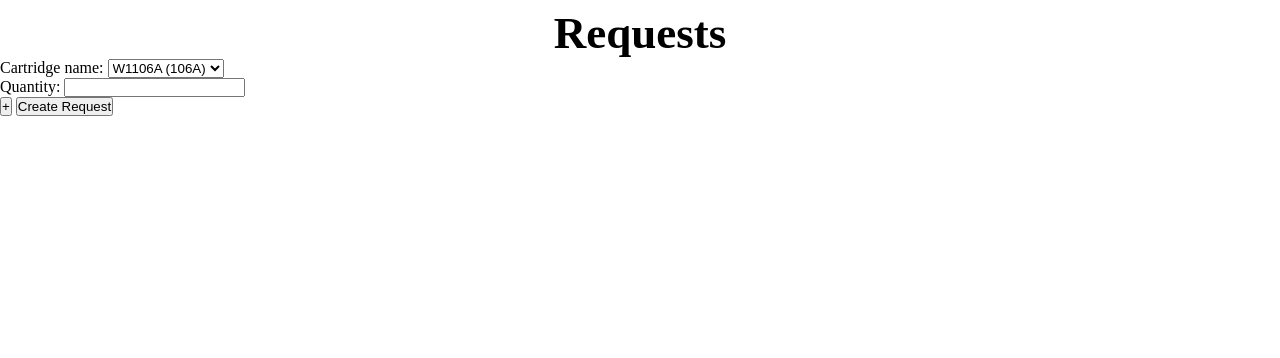
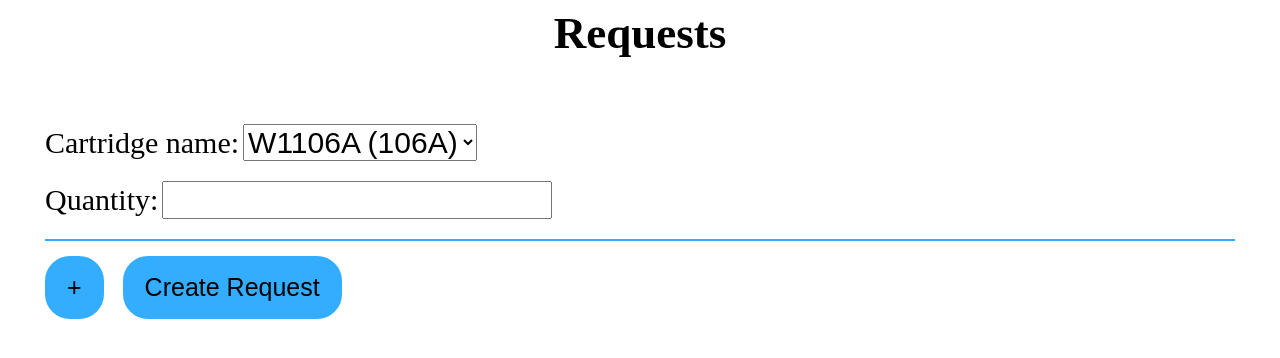
Before and after one commit to marioyankov/intranet_web, a Django app: page /toner-requests/ in a window 1280 px wide. Shown: the part 93-451 px from the top of the page. Run offline with Django 4.2, Linux system fonts and the light colour scheme.

Commit message:
added styles and filter to admin panel
added some styles to the request form, filter and search fields to the admin

```diff
--- a/app/forms.py
+++ b/app/forms.py
@@ -4,5 +4,5 @@ from .models import Request
 RequestFormSet = modelformset_factory(
     Request,
     fields=("cartridge_name", "quantity"),
-    extra=1
+    extra=1,
 )
--- a/app/models.py
+++ b/app/models.py
@@ -1,4 +1,5 @@
 from django.db import models
+from django.utils import timezone
 
 
 PLACE_OF_WORK_CHOICES = [
@@ -127,3 +128,7 @@ class Request(models.Model):
     CARTRIDGE_CHOICES = list(Toner.objects.values_list('model','model'))
     cartridge_name = models.CharField(max_length=150, choices=CARTRIDGE_CHOICES, default='none')
     quantity = models.IntegerField()
+    date_created = models.DateTimeField(default=timezone.now)
+
+    def __str__(self):
+        return self.cartridge_name
--- a/static/css/common.css
+++ b/static/css/common.css
@@ -60,3 +60,40 @@
 .employees article:hover {
     transform: translateY(-1rem) rotate(2deg);
 }
+
+.form-section {
+    margin: 50px 30px 30px 30px;
+    padding: 15px;
+
+}
+
+.request-form p {
+    padding-bottom: 20px;
+}
+
+.request-form p label,
+.request-form p select,
+.request-form p input  {
+    font-size: 30px;
+}
+
+.request-form p:nth-child(2) {
+    margin-bottom: 15px;
+    border-bottom: 2px solid #33adff;
+}
+
+.btn-add-form,
+.submit-btn {
+    font-size: 25px;
+    padding: 15px 20px;
+    margin-right: 15px;
+    background-color: #33adff;
+    border: 2px solid #33adff;
+    border-radius: 25px;
+}
+
+.btn-add-form:hover,
+.submit-btn:hover {
+    background-color: #fff;
+    transition: ease 0.5s;
+}
--- a/templates/index.html
+++ b/templates/index.html
@@ -9,9 +9,7 @@
     <meta name="keywords" content="" />
     <link rel="stylesheet" href="{% static 'css/style.css' %}">
     <link rel="stylesheet" href="{% static 'css/navbar.css' %}">
-    <link rel="stylesheet" href="{% static 'css/logo.css' %}">
     <link rel="stylesheet" href="{% static 'css/common.css' %}">
-    <!-- <link rel="stylesheet" href="https://cdn.jsdelivr.net/npm/bootstrap@5.2.3/dist/css/bootstrap.min.css"> -->
     <title>Intranet</title>
 
 </head>
--- a/templates/toner_requests.html
+++ b/templates/toner_requests.html
@@ -6,6 +6,7 @@
 
 <h1 class="title">Requests</h1>
 
+<section class="form-section">
     <form id="form-container" method="POST">
         {% csrf_token %}
         {{ request_formset.management_form }}
@@ -14,9 +15,12 @@
             {{ form.as_p }}
         </div>
         {% endfor %}
-    <button id="add-form" type="button">+</button>
-    <button type="submit">Create Request</button>
+        <button id="add-form" type="button" class="btn-add-form">+</button>
+        <button type="submit" class="submit-btn">Create Request</button>
     </form>
+
+</section>
+
 
 
 {% endblock content %}
```
Also changed, not shown: app/admin.py (+16 -1 lines), app/migrations/0019_request_date_created.py (added), app/migrations/0020_alter_request_date_created.py (added), db.sqlite3. Lines whose indentation alone changed are shown as unchanged.
